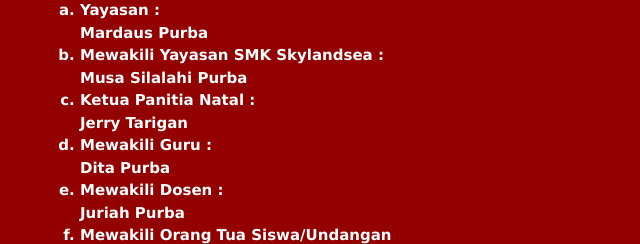
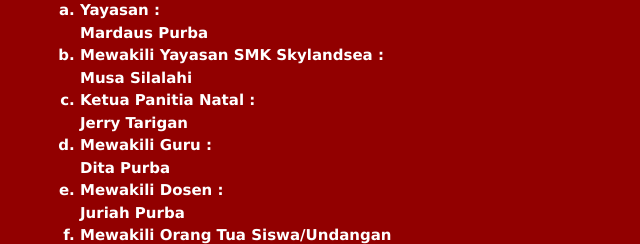
Before and after one commit to silalahi06/tata-ibadah-natal-skylandsea-yappsu-2019, a plain HTML site: page index.html in a window 1280 px wide. Shown: the part 302-546 px from the top of the page, 0-640 px from the left. Drawn offline with nearby package versions, Linux system fonts and the light colour scheme.

Commit message:
Update index.html

```diff
--- a/index.html
+++ b/index.html
@@ -51,7 +51,7 @@
 						<ul class="huruf" style="list-style-type: none;">Mardaus Purba</ul>
 					</li>
 					<li class="huruf">Mewakili Yayasan SMK Skylandsea :
-						<ul class="huruf" style="list-style-type: none;">Musa Silalahi Purba</ul>
+						<ul class="huruf" style="list-style-type: none;">Musa Silalahi</ul>
 					</li>
 					<li class="huruf">Ketua Panitia Natal :
 						<ul class="huruf" style="list-style-type: none;">Jerry Tarigan</ul>
```
